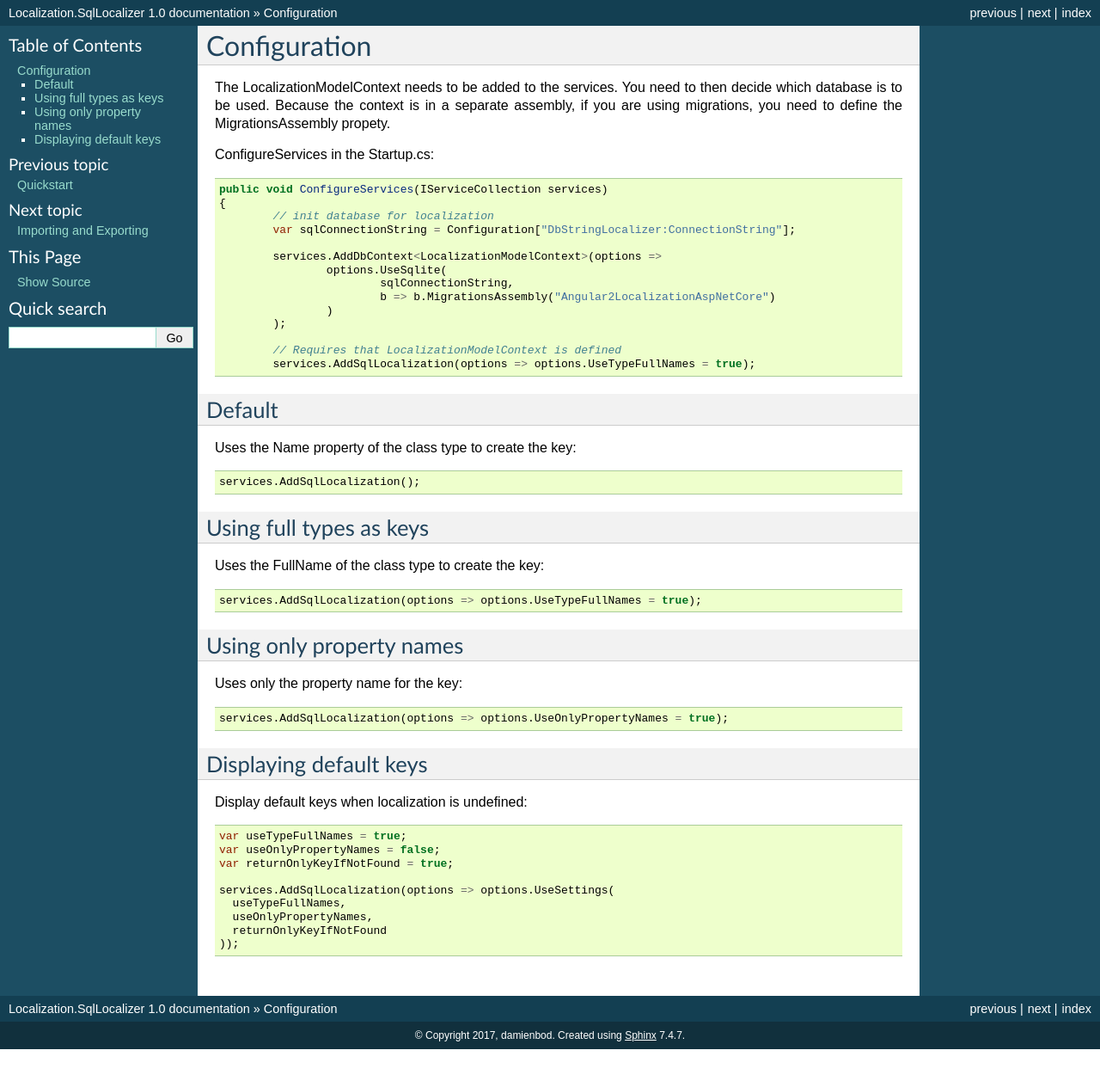
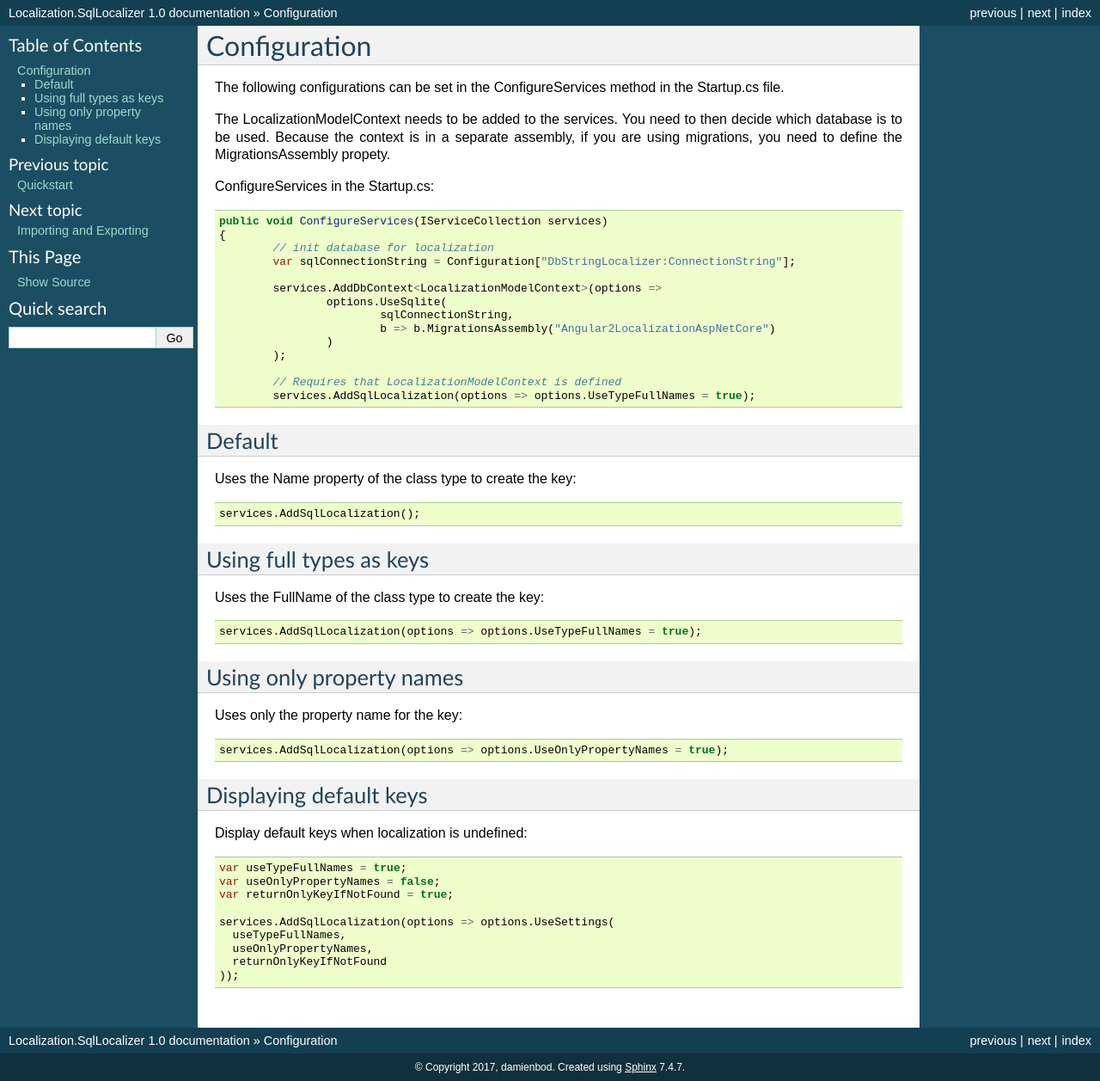
Before and after one commit to damienbod/Localization.SqlLocalizer.docs, a Sphinx documentation site: the page built from docs/source/docs/configuration.rst, in a window 1280 px wide. Shown: the whole page at 86% size. Built offline with Sphinx 7.4.7, drawn with Linux system fonts in a browser that asks for light colours; before the commit the page ends 1220 px from its top, so only the background shows below that.

Commit message:
adding some extra info

```diff
--- a/docs/source/docs/configuration.rst
+++ b/docs/source/docs/configuration.rst
@@ -1,5 +1,7 @@
 Configuration
 =======================================
+
+The following configurations can be set in the ConfigureServices method in the Startup.cs file.
 
 .. highlight:: csharp
 
```
Also changed, not shown: docs/source/docs/quickstart.rst (+5 -5 lines).
